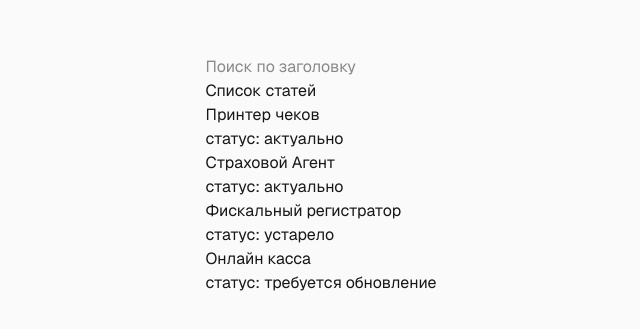
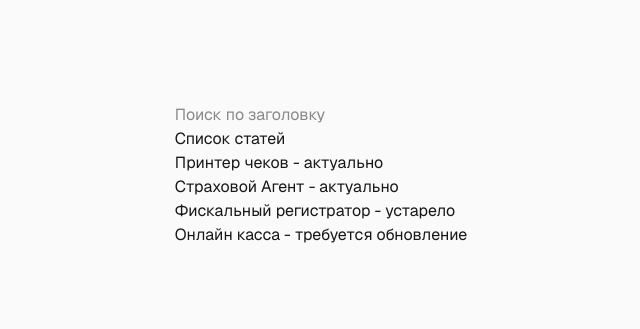
Before and after one commit to porposeZ/union-connect-web, a Next.js app: page / in a window 1280 px wide. Shown: the part 225-554 px from the top of the page, without its empty margins (319-959 px from the left). Built offline with nearby package versions, Linux system fonts and the light colour scheme.

Commit message:
feat(articles): add "Articles not found" logic

```diff
--- a/src/features/articles/ArticlesPage.tsx
+++ b/src/features/articles/ArticlesPage.tsx
@@ -41,12 +41,19 @@ export function ArticlesPage({ articles }: ArticlesPageProps) {
       <h1>Список статей</h1>
 
 
-      {filteredArticles.map((article) => (
-        <div key={article.id}>
-          <h2>{article.title}</h2>
-          <p>статус: {ArticlesStatusMap[article.status]}</p>
-        </div>
-      ))}
+        {filteredArticles.length === 0 ? (
+          <p>Статьи не найдены</p>
+        ) : (
+          <ul>
+            {filteredArticles.map((article) => (
+              <li key={article.id}>
+                {article.title} - {ArticlesStatusMap[article.status]}
+              </li>
+            ))}
+          </ul>
+        )}
+
+
     </div>
   );
 }
```
